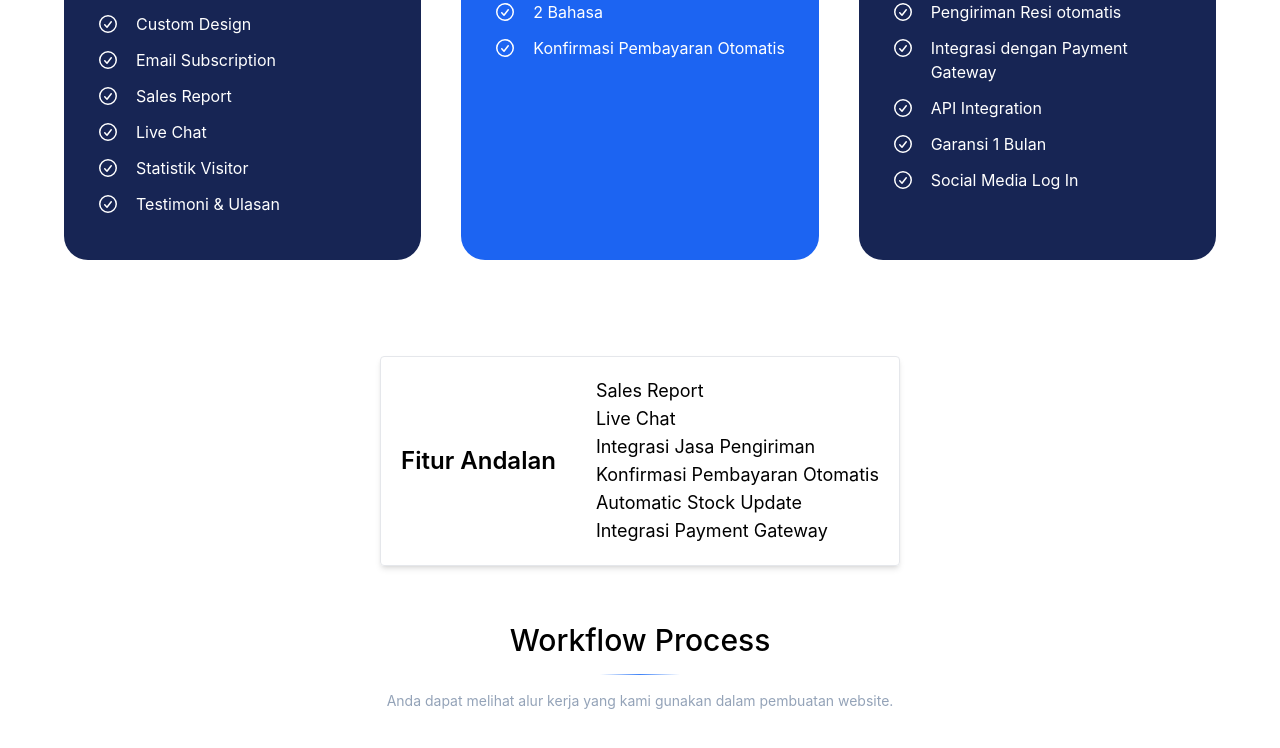
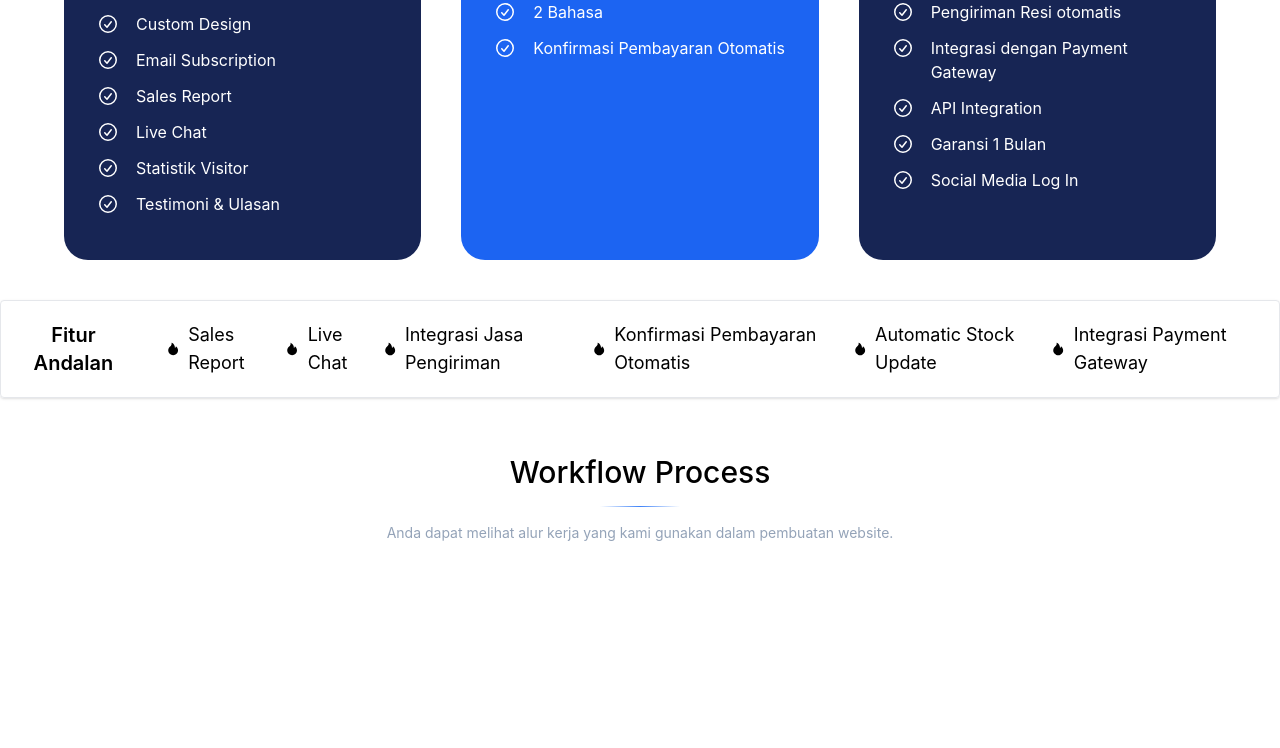
Before and after one commit to alammooo/entitagweb, a Next.js app: page /onlineshop in a window 1280 px wide. Shown: the part 1012-1760 px from the top of the page. Built offline with nearby package versions, Linux system fonts and the light colour scheme.

Commit message:
add more data

```diff
--- a/components/Offers.tsx
+++ b/components/Offers.tsx
@@ -28,6 +28,7 @@ export default function Offers() {
         <div className="mx-auto max-w-7xl px-6 lg:px-8">
           {offerType.map((el, i) => (
             <div
+              key={i}
               data-aos={i % 2 === 0 ? "fade-right" : "fade-left"}
               className={`mx-auto mt-4 max-w-2xl rounded-3xl bg-white ring-1 ring-gray-200 lg:mx-0 lg:flex lg:max-w-none ${
                 i === 1 ? "lg:flex-row-reverse" : "lg:flex-row"
@@ -36,9 +37,7 @@ export default function Offers() {
                 <h3 className="text-2xl font-bold tracking-tight text-gray-900">
                   {el.type}
                 </h3>
-                <p className="mt-2 leading-7 text-gray-600">
-                  {el.text}
-                </p>
+                <p className="mt-2 leading-7 text-gray-600">{el.text}</p>
                 <div className="mt-2 flex items-center gap-x-4">
                   <h4 className="flex-none text-sm font-semibold leading-6 text-blue-600">
                     What’s included
--- a/components/Projects.tsx
+++ b/components/Projects.tsx
@@ -7,13 +7,13 @@ export default function Projects() {
   return (
     <section className="bg-blue-500 bg-divider bg-cover text-white bg-blend-color-burn">
       <div className="h-full w-full py-5 backdrop-brightness-75 md:py-14 ">
-        <h1 className="text-center text-3xl font-medium">
+        <h1 className="text-center text-3xl font-medium pt-5">
           Our Projects
         </h1>
         <div className="mx-auto h-px w-20 bg-gradient-to-r from-transparent via-white to-transparent mt-2"></div>
         <Carousel
           slideInterval={5000}
-          className="h-[60rem] md:h-[600px] px-5 md:px-0">
+          className="sm:h-[900px] md:h-[600px] px-5 md:px-0">
           {projects.map((el, i) => (
             <div
               className="container mx-auto flex max-w-6xl flex-col items-center justify-between md:flex-row"
--- a/components/fragments/FeaturesPricing.tsx
+++ b/components/fragments/FeaturesPricing.tsx
@@ -34,6 +34,7 @@ export default function FeaturesPricing({ type }: any) {
       className={`mx-auto grid max-w-6xl justify-center md:grid-cols-3 md:gap-10`}>
       {listData?.map((el: any, i: number) => (
         <div
+          key={i}
           className={`order-first flex flex-col rounded-3xl px-6 py-8 text-white sm:px-8 lg:order-none ${
             i === 1 ? "bg-blue-600" : "bg-blue-950"
           }`}>
@@ -59,15 +60,15 @@ export default function FeaturesPricing({ type }: any) {
                 <svg className="h-6 w-6 flex-none fill-current stroke-current text-white">
                   <path
                     d="M9.307 12.248a.75.75 0 1 0-1.114 1.004l1.114-1.004ZM11 15.25l-.557.502a.75.75 0 0 0 1.15-.043L11 15.25Zm4.844-5.041a.75.75 0 0 0-1.188-.918l1.188.918Zm-7.651 3.043 2.25 2.5 1.114-1.004-2.25-2.5-1.114 1.004Zm3.4 2.457 4.25-5.5-1.187-.918-4.25 5.5 1.188.918Z"
-                    stroke-width="0"></path>
+                    strokeWidth="0"></path>
                   <circle
                     cx="12"
                     cy="12"
                     r="8.25"
                     fill="none"
-                    stroke-width="1.5"
-                    stroke-linecap="round"
-                    stroke-linejoin="round"></circle>
+                    strokeWidth="1.5"
+                    strokeLinecap="round"
+                    strokeLinejoin="round"></circle>
                 </svg>
                 <span className="ml-4">{e}</span>
               </li>
--- a/components/fragments/SmallNav.tsx
+++ b/components/fragments/SmallNav.tsx
@@ -28,8 +28,8 @@ export default function SmallNav() {
         leaveTo="transform opacity-0 scale-95">
         <Menu.Items className="absolute right-0 mt-2 w-56 origin-top-right divide-y divide-gray-100 rounded-md bg-white shadow-lg ring-1 ring-black ring-opacity-5 focus:outline-none">
           <div className="px-1 py-1 ">
-            {links.map((el) => (
-              <Menu.Item>
+            {links.map((el, i) => (
+              <Menu.Item key={i}>
                 {({ active }) => (
                   <Link
                     href={el.hrefTo}
--- /dev/null
+++ b/data/bestFeatures.tsx
@@ -0,0 +1,18 @@
+export const bestFeatures = [
+  [
+    "Sales Report",
+    "Live Chat",
+    "Integrasi Jasa Pengiriman",
+    "Konfirmasi Pembayaran Otomatis",
+    "Automatic Stock Update",
+    "Integrasi Payment Gateway",
+  ],
+  [
+    "Email Bisnis",
+    "Live Chat",
+    "Statistik Visitor",
+    "Single Page Application",
+    "Integrate API",
+    "Social Media Log In",
+  ],
+]
--- a/pages/company.tsx
+++ b/pages/company.tsx
@@ -1,9 +1,11 @@
-import { workTexts } from "@/data/workText"
 import Head from "next/head"
 import React from "react"
 import Process from "@/components/Process"
 import { COMPANYPROFILE } from "@/interfaces/interfaces"
 import FeaturesPricing from "@/components/fragments/FeaturesPricing"
+import { AiFillFire } from "react-icons/ai"
+import { bestFeatures } from "@/data/bestFeatures"
+import { workTexts } from "@/data/workText"
 
 export default function company() {
   return (
@@ -25,15 +27,17 @@ export default function company() {
           <span className="animate-float">{workTexts[0].svgEle}</span>
         </div>
         <FeaturesPricing type={COMPANYPROFILE} />
-        <div className="mx-auto mt-24 flex items-center justify-center gap-10 w-fit border shadow-md p-5 rounded">
-          <h1 className="text-center text-2xl font-semibold">Fitur Andalan</h1>
-          <ul className="text-lg">
-            <li>Email Bisnis</li>
-            <li>Live Chat</li>
-            <li>Statistik Visitor</li>
-            <li>Single Page Application</li>
-            <li>Integtate API</li>
-            <li>Social Media Log In</li>
+        <div className="mx-auto mt-10 flex w-fit items-center justify-center gap-10 rounded border p-5 shadow">
+          <h1 className="text-center text-xl font-semibold">Fitur Andalan</h1>
+          <ul className="flex items-center gap-3 text-lg">
+            {bestFeatures[1].map((item: string, i: number) => (
+              <li
+                className="flex items-center gap-2"
+                key={i}>
+                <AiFillFire />
+                {item}
+              </li>
+            ))}
           </ul>
         </div>
         <Process />
--- a/pages/onlineshop.tsx
+++ b/pages/onlineshop.tsx
@@ -3,6 +3,8 @@ import { workTexts } from "@/data/workText"
 import FeaturesPricing from "@/components/fragments/FeaturesPricing"
 import { ONLINESHOP } from "@/interfaces/interfaces"
 import Head from "next/head"
+import { AiFillFire } from "react-icons/ai"
+import { bestFeatures } from "@/data/bestFeatures"
 
 export default function onlineshop() {
   return (
@@ -24,15 +26,17 @@ export default function onlineshop() {
           <span className="animate-float">{workTexts[2].svgEle}</span>
         </div>
         <FeaturesPricing type={ONLINESHOP} />
-        <div className="mx-auto mt-24 flex items-center justify-center gap-10 w-fit border shadow-md p-5 rounded">
-          <h1 className="text-center text-2xl font-semibold">Fitur Andalan</h1>
-          <ul className="text-lg">
-            <li>Sales Report</li>
-            <li>Live Chat</li>
-            <li>Integrasi Jasa Pengiriman</li>
-            <li>Konfirmasi Pembayaran Otomatis</li>
-            <li>Automatic Stock Update</li>
-            <li>Integrasi Payment Gateway</li>
+        <div className="mx-auto mt-10 flex w-fit items-center justify-center gap-10 rounded border p-5 shadow">
+          <h1 className="text-center text-xl font-semibold">Fitur Andalan</h1>
+          <ul className="flex items-center gap-3 text-lg">
+            {bestFeatures[0].map((item: string, i: number) => (
+              <li
+                className="flex items-center gap-2"
+                key={i}>
+                <AiFillFire />
+                {item}
+              </li>
+            ))}
           </ul>
         </div>
         <Process />
```
Also changed, not shown: data/onlineShopData.tsx (deleted).
